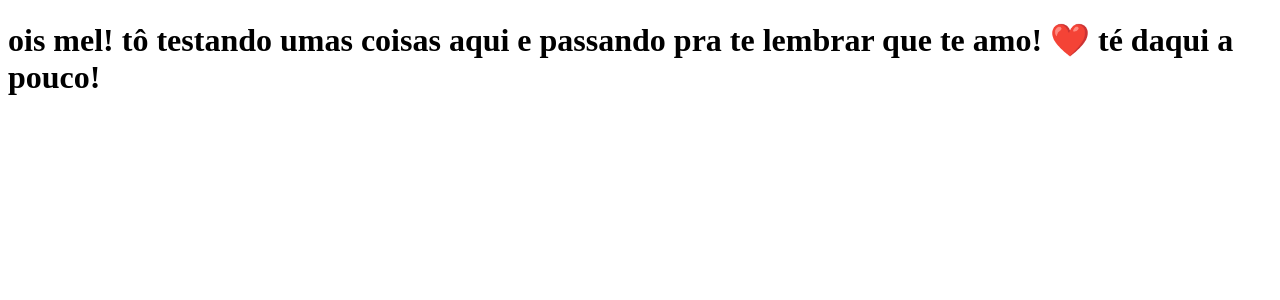
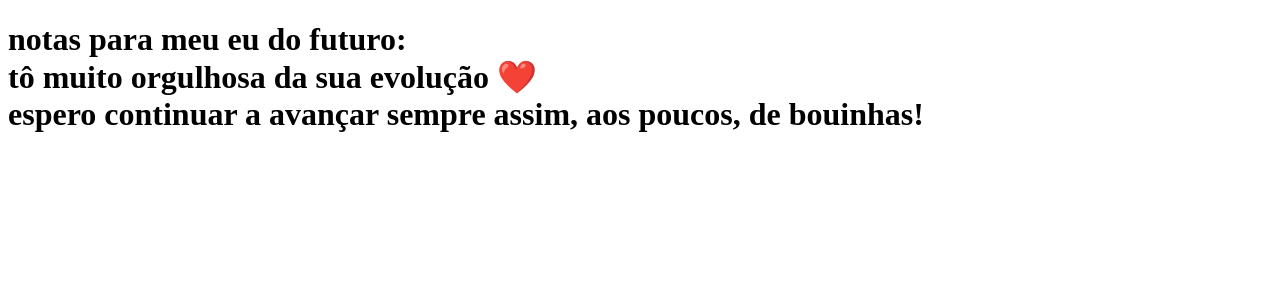
Before and after one commit to ariencchi/clone-tabnews, a Next.js app: page / in a window 1280 px wide. Shown: the top 300 px of the page. Built offline with nearby package versions, Linux system fonts and the light colour scheme.

Commit message:
teste de estrutura

```diff
--- a/pages/index.js
+++ b/pages/index.js
@@ -1,9 +1,12 @@
 function Home() {
   return (
-    <h1>
-      ois mel! tô testando umas coisas aqui e passando pra te lembrar que te
-      amo! ❤️ té daqui a pouco!
-    </h1>
+    <div>
+      <h1>
+        notas para meu eu do futuro: <br/>
+        tô muito orgulhosa da sua evolução ❤️ <br/>
+        espero continuar a avançar sempre assim, aos poucos, de bouinhas!<br/>
+      </h1>
+    </div>
   );
 }
 
```
